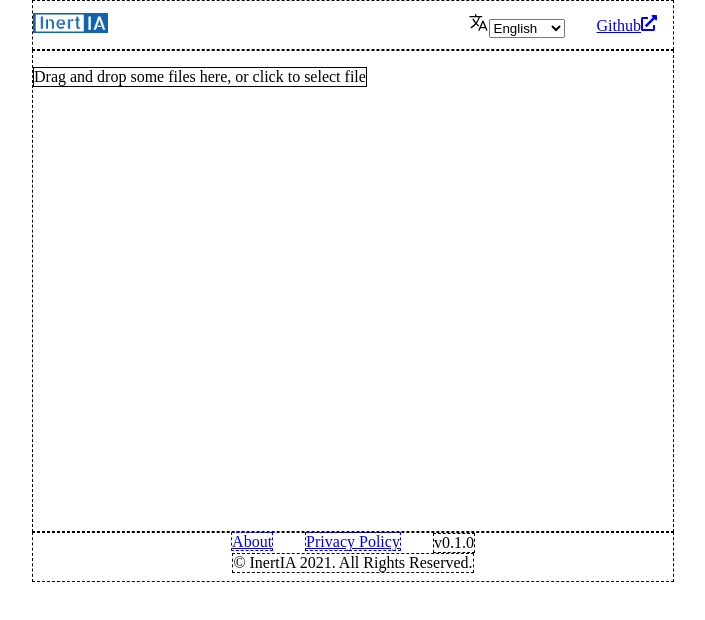
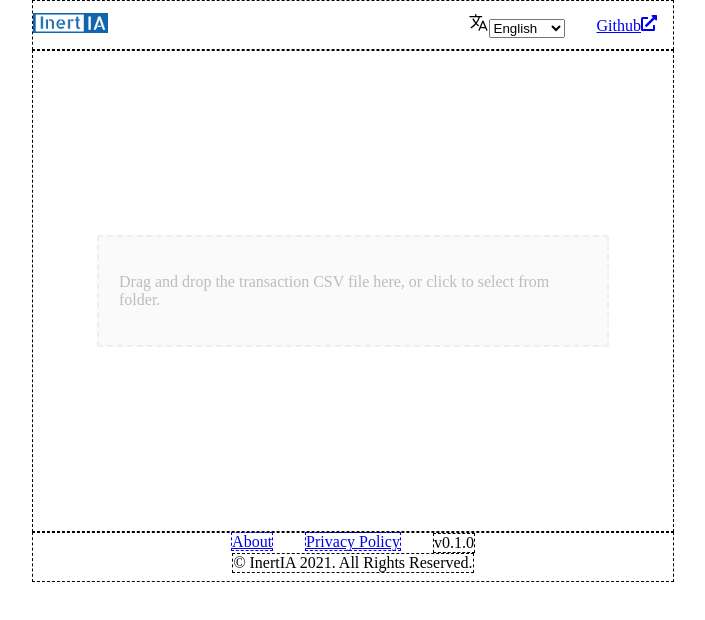
Before and after one commit to hjcian/inertia-web, a React (Create React App) app: page / in a window 1280 px wide. Shown: the top 620 px of the page, without its empty margins (287-992 px from the left). Built offline with nearby package versions, Linux system fonts and the light colour scheme.

Commit message:
style(dropzone): update

```diff
--- a/src/Pages/App.css
+++ b/src/Pages/App.css
@@ -11,7 +11,7 @@ html, body {
     align-items: center;
 }
 
-.Header, .Content, .Footer {
+.Header, .ContentBase, .Footer {
     padding: 0;
     margin: 0;
     min-height: 3em;
@@ -43,8 +43,14 @@ html, body {
     margin-left: 1em;
 }
 
-.Content {
+.ContentWithoutData {
     min-height: 30em;
+    display: flex;
+    justify-content: center;
+    align-items: center;
+}
+
+.ContentWithData {
     display: flex;
 }
 
--- a/src/Pages/Content/Content.css
+++ b/src/Pages/Content/Content.css
@@ -4,3 +4,8 @@
     justify-content: flex-start;
     min-width: 20%;
 }
+
+.DataImporterDropzone {
+    width: 80%;
+    height: 50%;
+}
--- a/src/Pages/Content/Content.js
+++ b/src/Pages/Content/Content.js
@@ -22,7 +22,7 @@ const NavSidebar = () => {
 const Content = () => {
   const { value: holdings } = useHoldings()
   return (
-    <div className='Content'>
+    <div className={holdings ? 'ContentBase ContentWithData' : 'ContentBase ContentWithoutData'}>
       {
         holdings !== null
           ? <NavSidebar />
--- a/src/Pages/Content/DataImporter/DataImporter.css
+++ /dev/null
@@ -1,3 +0,0 @@
-.DataImporterDropzone {
-    border: 1px solid;
-}
--- a/src/Pages/Content/DataImporter/DataImporter.js
+++ b/src/Pages/Content/DataImporter/DataImporter.js
@@ -1,41 +1,42 @@
-import { useCallback } from 'react'
+import { useCallback, useMemo } from 'react'
 import { useDropzone } from 'react-dropzone'
 import { useHoldings } from '../../../global/context/holdings'
+import { useLang } from '../../../global/context/language'
 
 import { ParseFromString } from '../../../utils/ft'
 import { FetchPrices } from '../../../utils/fetch'
 
-import './DataImporter.css'
+const baseStyle = {
+  flex: 1,
+  display: 'flex',
+  flexDirection: 'column',
+  alignItems: 'center',
+  padding: '20px',
+  borderWidth: 2,
+  borderRadius: 2,
+  borderColor: '#eeeeee',
+  borderStyle: 'dashed',
+  backgroundColor: '#fafafa',
+  color: '#bdbdbd',
+  outline: 'none',
+  transition: 'border .24s ease-in-out'
+}
 
-// const fakeData = [
-//   {
-//     symbol: 'VT',
-//     price: 100
-//   },
-//   {
-//     symbol: 'BND',
-//     price: 85
-//   },
-//   {
-//     symbol: 'BNDX',
-//     price: 56
-//   },
-//   {
-//     symbol: 'VNQ',
-//     price: 97.2
-//   },
-//   {
-//     symbol: 'IJS',
-//     price: 104.66
-//   },
-//   {
-//     symbol: 'IUSV',
-//     price: 72.48
-//   }
-// ]
+const activeStyle = {
+  borderColor: '#2196f3'
+}
+
+const acceptStyle = {
+  borderColor: '#00e676'
+}
+
+const rejectStyle = {
+  borderColor: '#ff1744'
+}
 
 const FileDropzone = () => {
   const { updateValue: updateHoldings } = useHoldings()
+  const { lang } = useLang()
 
   const onDrop = useCallback(acceptedFiles => {
     const file = acceptedFiles[0] // set {multiple: false} to accept only one file
@@ -67,23 +68,36 @@ const FileDropzone = () => {
     reader.readAsText(file)
   }, [updateHoldings])
 
-  const { getRootProps, getInputProps, isDragActive } = useDropzone({
+  const { getRootProps, getInputProps, isDragActive, isDragAccept, isDragReject } = useDropzone({
     onDrop,
     multiple: false,
     // https://github.com/react-dropzone/react-dropzone/issues/276
     accept: ['text/csv', 'text/plain', 'application/vnd.ms-excel']
   })
 
+  const style = useMemo(() => ({
+    ...baseStyle,
+    ...(isDragActive ? activeStyle : {}),
+    ...(isDragAccept ? acceptStyle : {}),
+    ...(isDragReject ? rejectStyle : {})
+  }), [
+    isDragActive,
+    isDragReject,
+    isDragAccept
+  ])
+
   return (
-    <div {...getRootProps()}>
-      <input {...getInputProps()} />
-      <p className='DataImporterDropzone'>
-        {
+    <div className='DataImporterDropzone'>
+      <div {...getRootProps({ style })}>
+        <input {...getInputProps()} />
+        <p>
+          {
           isDragActive
-            ? 'Drop the files here ...'
-            : 'Drag and drop some files here, or click to select file'
+            ? lang.Content.dropzoneDragActive
+            : lang.Content.dropzoneDragInactive
         }
-      </p>
+        </p>
+      </div>
     </div>
   )
 }
--- a/src/global/context/language.js
+++ b/src/global/context/language.js
@@ -21,11 +21,19 @@ const langs = {
   [en]: {
     Header: {
       brand: 'InertIA'
+    },
+    Content: {
+      dropzoneDragActive: 'Drop the transaction CSV file here ...',
+      dropzoneDragInactive: 'Drag and drop the transaction CSV file here, or click to select from folder.'
     }
   },
   [zhtw]: {
     Header: {
       brand: 'InertIA'
+    },
+    Content: {
+      dropzoneDragActive: '放開你的交易紀錄 CSV 檔...',
+      dropzoneDragInactive: '拖放你的交易紀錄 CSV 檔到這裡，或點擊此區塊從資料夾中選取'
     }
   }
 }
```
Also changed, not shown: 1 other file (tests, documents, lock files or other folders).
